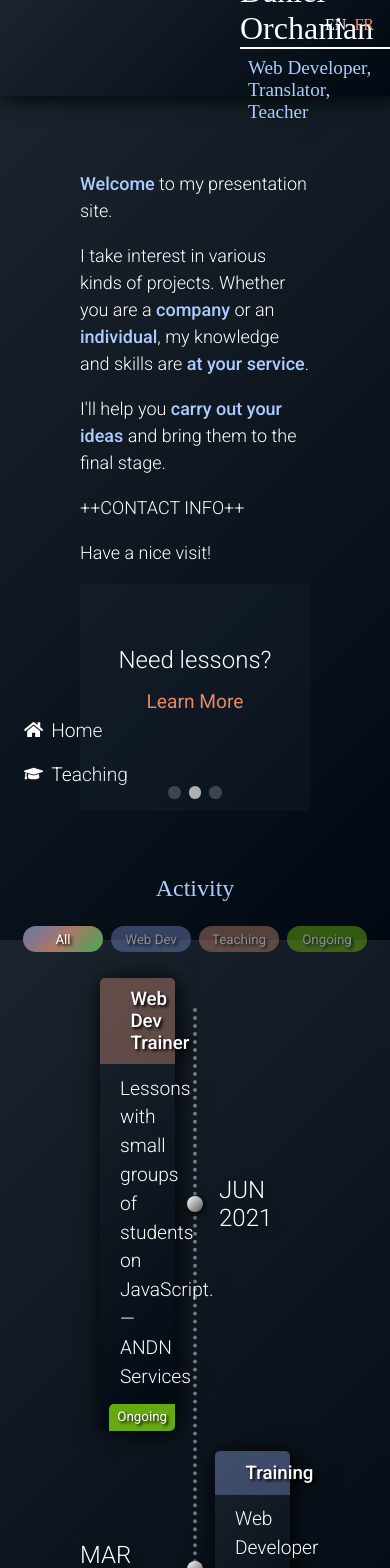
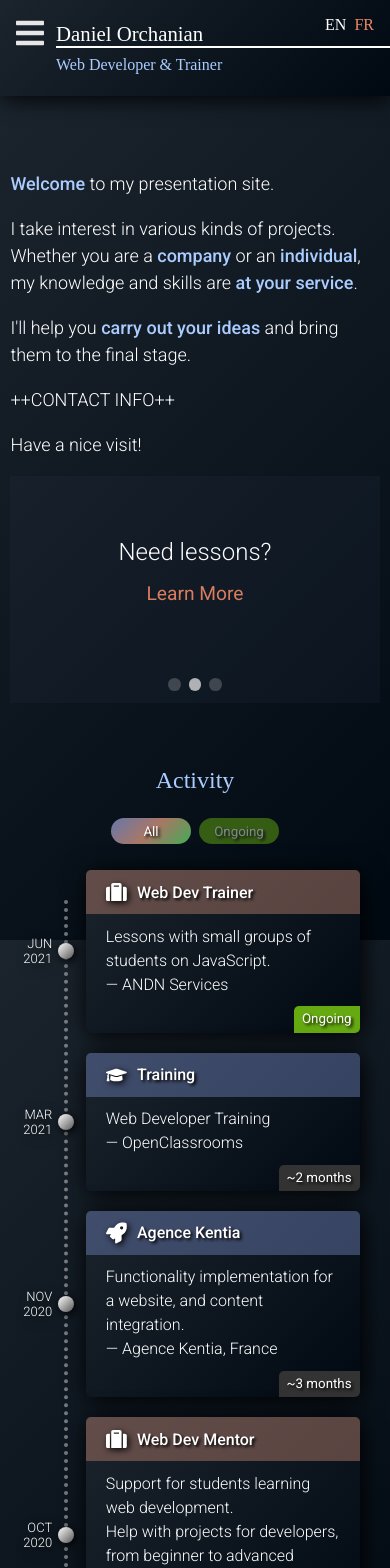
Before and after one commit to do-sieg/portfolio-2021, a Next.js app: page / in a window 390 px wide. Shown: the top 1568 px of the page. Built offline with nearby package versions, Linux system fonts and the light colour scheme; a web font is replaced by a local one.

Commit message:
Responsive design tweaks, planning css split

```diff
--- a/components/PageLayout.js
+++ b/components/PageLayout.js
@@ -1,9 +1,10 @@
 import { useLangTerm } from "../utils/lang";
 import AppHead from "./AppHead";
-import { FaCode, FaEnvelope, FaGraduationCap, FaHome, FaLanguage, FaUser } from "react-icons/fa";
+import { FaBars, FaCode, FaEnvelope, FaGraduationCap, FaHome, FaLanguage, FaTimes, FaUser } from "react-icons/fa";
 import Footer from "./Footer";
 import Link from "next/link";
 import { useRouter } from "next/router";
+import { useEffect, useState } from "react";
 
 export default function PageLayout({ children }) {
     const L_DEV_NAME = useLangTerm("DEV_NAME");
@@ -16,11 +17,56 @@ export default function PageLayout({ children }) {
     const L_NAV_CONTACT = useLangTerm("NAV_CONTACT");
 
     const router = useRouter();
+    console.log(router);
+
+    const [menuOpen, setMenuOpen] = useState(false);
+    // useEffect(() => {
+    //     document.body.style.overflow = menuOpen ? 'hidden' : 'unset';
+    // }, [menuOpen]);
+
+    function handleOpenMenu(e) {
+        e.preventDefault();
+        setMenuOpen(true);
+    }
+
+    function handleCloseMenu() {
+        // No event prevent default here for links
+        setMenuOpen(false);
+    }
+
+    function MenuLink({ href, icon, text }) {
+        return <Link href={href}><a onClick={handleCloseMenu}>{icon}{text}</a></Link>;
+    }
+
+    function renderMenuLinks() {
+        return (
+            <>
+                <MenuLink href="/" icon={<FaHome />} text={L_NAV_HOME} />
+                {/* <Link href="/about"><a><FaUser />{L_NAV_ABOUT}</a></Link> */}
+                {/* <Link href="/dev"><a><FaCode />{L_NAV_DEV}</a></Link> */}
+                <MenuLink href="/teach" icon={<FaGraduationCap />} text={L_NAV_TEACH} />
+                {/* <Link href="/translation"><a><FaLanguage />{L_NAV_TRANSLATION}</a></Link> */}
+                {/* <Link href="/contact"><a><FaEnvelope />{L_NAV_CONTACT}</a></Link> */}
+            </>
+        );
+    }
 
     return (
         <>
             <AppHead />
+            <div className={`menu-overlay ${menuOpen ? "open" : ""}`} onScroll={(e) => {
+                console.log(e);
+            }}>
+                {menuOpen && <button className="close-btn" onClick={handleCloseMenu}><FaTimes /></button>}
+                <nav>{renderMenuLinks()}</nav>
+            </div>
+
+
             <header>
+                {!menuOpen &&
+                    <button className="menu-btn" onClick={handleOpenMenu}><FaBars /></button>
+                }
+
                 <h1>{L_DEV_NAME}</h1>
                 <p className="jobs">{L_DEV_JOB_TITLES}</p>
                 <div className="lang-bar">
@@ -37,12 +83,7 @@ export default function PageLayout({ children }) {
             <div className="container">
                 <div className="side-panel">
                     <nav>
-                        <Link href="/"><a><FaHome />{L_NAV_HOME}</a></Link>
-                        {/* <Link href="/about"><a><FaUser />{L_NAV_ABOUT}</a></Link> */}
-                        {/* <Link href="/dev"><a><FaCode />{L_NAV_DEV}</a></Link> */}
-                        <Link href="/teach"><a><FaGraduationCap />{L_NAV_TEACH}</a></Link>
-                        {/* <Link href="/translation"><a><FaLanguage />{L_NAV_TRANSLATION}</a></Link> */}
-                        {/* <Link href="/contact"><a><FaEnvelope />{L_NAV_CONTACT}</a></Link> */}
+                        {renderMenuLinks()}
                     </nav>
                 </div>
                 <div className="main-panel">
--- a/components/Timeline.js
+++ b/components/Timeline.js
@@ -56,7 +56,7 @@ export default function Timeline() {
 
     function handleToggleFilterStatus(e) {
         e.preventDefault();
-        setFilterStatus(Math.abs(1 - filterStatus));
+        setFilterStatus(parseInt(e.target.value, 10));
     }
 
     function handleToggleFilterGroupAll(e) {
@@ -91,11 +91,12 @@ export default function Timeline() {
         <div className="timeline-container">
 
             <div className="filters">
-                <button className={`all ${filterGroup === 0 ? 'active' : ''}`} onClick={handleToggleFilterGroupAll}>{L_ALL}</button>
-                <button className={`dev ${filterGroup === 1 ? 'active' : ''}`} onClick={handleToggleFilterGroupDev}>{L_NAV_DEV}</button>
-                <button className={`teach ${filterGroup === 2 ? 'active' : ''}`} onClick={handleToggleFilterGroupTeach}>{L_NAV_TEACH}</button>
+                {/* <button className={`all ${filterGroup === 0 ? 'active' : ''}`} onClick={handleToggleFilterGroupAll}>{L_ALL}</button> */}
+                {/* <button className={`dev ${filterGroup === 1 ? 'active' : ''}`} onClick={handleToggleFilterGroupDev}>{L_NAV_DEV}</button> */}
+                {/* <button className={`teach ${filterGroup === 2 ? 'active' : ''}`} onClick={handleToggleFilterGroupTeach}>{L_NAV_TEACH}</button> */}
                 {/* <button className={`translate ${filterGroup === 3 ? 'active' : ''}`} onClick={handleToggleFilterGroupTranslate}>{L_NAV_TRANSLATION}</button> */}
-                <button className={`ongoing ${filterStatus === 1 ? 'active' : ''}`} onClick={handleToggleFilterStatus}>{L_ONGOING}</button>
+                <button className={`all ${filterStatus === 0 ? 'active' : ''}`} value={0} onClick={handleToggleFilterStatus}>{L_ALL}</button>
+                <button className={`ongoing ${filterStatus === 1 ? 'active' : ''}`} value={1} onClick={handleToggleFilterStatus}>{L_ONGOING}</button>
             </div>
 
             <div className="timeline">
--- a/data/events.js
+++ b/data/events.js
@@ -167,7 +167,7 @@ export default [
     {
         type: "job",
         group: "teach",
-        name: { en: "Web Dev Mentorship", fr: "Mentor développement web" },
+        name: { en: "Web Dev Mentor", fr: "Mentor développement web" },
         description: {
             en: (() => (
                 <>
--- a/data/lang/en.js
+++ b/data/lang/en.js
@@ -1,6 +1,6 @@
 export default {
     DEV_NAME: "Daniel Orchanian",
-    DEV_JOB_TITLES: "Web Developer, Translator, Teacher",
+    DEV_JOB_TITLES: "Web Developer & Trainer",
 
     NAV_HOME: "Home",
     NAV_ABOUT: "About Me",
--- a/data/lang/fr.js
+++ b/data/lang/fr.js
@@ -1,5 +1,5 @@
 export default {
-    DEV_JOB_TITLES: "Développeur web, traducteur, enseignant",
+    DEV_JOB_TITLES: "Développeur web & formateur",
 
     NAV_HOME: "Accueil",
     // NAV_ABOUT: "About Me",
--- a/styles/globals.css
+++ b/styles/globals.css
@@ -44,25 +44,52 @@ header {
   display: flex;
   flex-direction: column;
   justify-content: center;
-  padding-left: 15rem;
   font-family: Kufam;
   z-index: 2;
   background-color: #000;
   background-image: linear-gradient(135deg, #3458, #0128);
   filter: drop-shadow(black 2px 2px 12px);
+  padding-left: 3.5rem;
+}
+@media (min-width: 576px) {
+  header {
+    padding-left: 6.5rem;
+  }
+}
+@media (min-width: 992px) {
+  header {
+    padding-left: 11rem;
+  }
+}
+@media (min-width: 1200px) {
+  header {
+    padding-left: 15rem;
+  }
 }
 header h1 {
   margin-bottom: 0.2rem;
   border-bottom: 0.15rem solid;
-  font-size: 2rem;
+  font-size: 1.3rem;
   font-weight: 500;
   color: #fff;
 }
+@media (min-width: 992px) {
+  header h1 {
+    font-size: 2rem;
+  }
+}
 header .jobs {
-  margin: 0.25rem 0 0 0.5rem;
-  font-size: 1.2rem;
+  margin: 0;
+  margin-top: 0.25rem;
+  font-size: 1rem;
   font-weight: 500;
   color: #acf;
+}
+@media (min-width: 992px) {
+  header .jobs {
+    margin-left: 0.5rem;
+    font-size: 1.2rem;
+  }
 }
 header .lang-bar {
   position: absolute;
@@ -77,6 +104,68 @@ header .lang-bar a.current {
 header .lang-bar a.current:hover,
 header .lang-bar a.current :active {
   border-color: white;
+}
+.menu-btn,
+.close-btn {
+  position: absolute;
+  background: none;
+  border: none;
+  color: #e6e6e6;
+  font-size: xx-large;
+  cursor: pointer;
+  transition: color 0.3s ease-in-out 0.1s;
+}
+.menu-btn:hover,
+.close-btn:hover,
+.menu-btn:active,
+.close-btn:active {
+  color: white;
+}
+.menu-btn {
+  top: 1rem;
+  left: 0.5rem;
+}
+@media (min-width: 576px) {
+  .menu-btn {
+    left: 1rem;
+  }
+}
+.close-btn {
+  top: 1rem;
+  right: 1rem;
+  opacity: 0;
+  transform: scale(0.5);
+  transition: 0.3s ease-in 0.3s;
+}
+.menu-overlay {
+  position: fixed;
+  top: 0;
+  left: -100%;
+  z-index: 5;
+  background: linear-gradient(135deg, #333355, rgba(51, 51, 85, 0.95));
+  width: 100%;
+  height: 100%;
+  display: flex;
+  align-items: center;
+  justify-content: center;
+  transition: left;
+  transition-duration: 0.2s;
+}
+.menu-overlay.open {
+  left: 0;
+  transition-duration: 0.2s;
+  transition-delay: 0.1s;
+}
+.menu-overlay.open .close-btn {
+  opacity: 1;
+  transform: scale(1);
+}
+.menu-overlay nav {
+  width: fit-content;
+  gap: 0.5rem;
+}
+.side-panel nav {
+  display: none;
 }
 .container {
   display: flex;
@@ -94,7 +183,17 @@ header .lang-bar a.current :active {
 .container .main-panel {
   width: 100%;
   max-width: 900px;
+  margin: 0;
+}
+@media (min-width: 992px) {
+  .container .main-panel {
+    margin: 0 0 0 12rem;
+  }
+}
+@media (min-width: 1200px) {
+  .container .main-panel {
     margin: 0 auto;
+  }
 }
 nav {
   display: flex;
@@ -143,7 +242,27 @@ nav a:hover:after {
 }
 main {
   min-height: calc(100% - 4rem);
+  padding: 3.5rem 0.65rem 1.5rem;
+}
+@media (min-width: 576px) {
+  main {
+    padding: 3.5rem 1.5rem 1.5rem;
+  }
+}
+@media (min-width: 768px) {
+  main {
     padding: 3.5rem 5rem 1.5rem;
+  }
+}
+@media (min-width: 992px) {
+  main {
+    padding: 3.5rem 3rem 1.5rem 0.5rem;
+  }
+}
+@media (min-width: 1200px) {
+  main {
+    padding: 3.5rem 5rem 1.5rem;
+  }
 }
 footer {
   display: flex;
@@ -213,18 +332,38 @@ hr {
   position: absolute;
   top: 0;
   bottom: 0;
-  left: calc(50% - 2px);
+  left: calc(15% - 2px);
   margin: 3.5rem 0 3.5rem;
   width: 4px;
   border-left: 4px dotted #ccc8;
 }
 .timeline-container .event-container {
   position: relative;
-  width: 50%;
+  width: 85%;
   padding: 10px 20px;
+  left: 15%;
 }
+.timeline-container .event-container .card {
+  animation: 2s ease-in-out forwards rotateCard3DRight;
+}
+.timeline-container .event-container time {
+  right: 100%;
+  justify-content: flex-end;
+  padding-right: 0.85rem;
+  text-align: right;
+}
+@media (min-width: 768px) {
+  .timeline-container .event-container time {
+    padding-right: 1.5rem;
+  }
+}
+.timeline-container .event-container time:after {
+  left: calc(100% - 0.5rem);
+}
+@media (min-width: 768px) {
   .timeline-container .event-container.left {
-  left: 0;
+    left: 0 !important;
+    right: unset;
   }
   .timeline-container .event-container.left .card {
     animation: 2s ease-in-out forwards rotateCard3DLeft;
@@ -236,20 +375,8 @@ hr {
   }
   .timeline-container .event-container.left time:after {
     right: calc(100% - 0.5rem);
+    left: unset;
   }
-.timeline-container .event-container.right {
-  left: 50%;
-}
-.timeline-container .event-container.right .card {
-  animation: 2s ease-in-out forwards rotateCard3DRight;
-}
-.timeline-container .event-container.right time {
-  right: 100%;
-  justify-content: flex-end;
-  padding-right: 1.5rem;
-}
-.timeline-container .event-container.right time:after {
-  left: calc(100% - 0.5rem);
 }
 .timeline-container .event-container .card {
   position: relative;
@@ -262,8 +389,13 @@ hr {
   display: flex;
   align-items: center;
   background-color: #555;
+  padding: 10px;
+  border-radius: 5px 5px 0 0;
+}
+@media (min-width: 281px) {
+  .timeline-container .event-container .card .card-head {
     padding: 10px 20px;
-  border-radius: 5px 5px 0 0;
+  }
 }
 .timeline-container .event-container .card .card-head svg {
   width: 1.5rem;
@@ -277,15 +409,31 @@ hr {
   color: #fff;
   font-weight: 500;
   text-shadow: black 2px 2px 3px;
+  font-size: medium;
+}
+@media (min-width: 576px) {
+  .timeline-container .event-container .card .card-head h3 {
+    font-size: larger;
+  }
 }
 .timeline-container .event-container .card .card-body {
+  padding: 0 10px 20px;
+  font-weight: 300;
+}
+@media (min-width: 281px) {
+  .timeline-container .event-container .card .card-body {
     padding: 0 20px 20px;
-  font-weight: 300;
+  }
 }
 .timeline-container .event-container .card .card-body p {
   margin-top: 0.65rem;
+  font-size: medium;
+  line-height: 1.5;
+}
+@media (min-width: 576px) {
+  .timeline-container .event-container .card .card-body p {
     font-size: larger;
-  line-height: 1.5;
+  }
 }
 .timeline-container .event-container .card .card-body .duration {
   position: absolute;
@@ -326,11 +474,21 @@ hr {
   top: calc(50% - 1rem);
   display: flex;
   align-items: center;
-  width: 100%;
   height: 2rem;
-  font-size: x-large;
+  font-size: small;
   font-weight: 300;
   text-shadow: black 4px 4px 12px;
+}
+@media (min-width: 576px) {
+  .timeline-container .event-container time {
+    width: 100%;
+    font-size: medium;
+  }
+}
+@media (min-width: 768px) {
+  .timeline-container .event-container time {
+    font-size: x-large;
+  }
 }
 .timeline-container .event-container time:after {
   position: absolute;
@@ -455,3 +613,22 @@ hr {
   fill: #acf;
   filter: drop-shadow(black 2px 2px 3px);
 }
+@media (min-width: 768px) {
+  .event-container {
+    width: 50% !important;
+    left: 50% !important;
+    right: unset;
+  }
+  .timeline:after {
+    left: calc(50% - 2px) !important;
+  }
+}
+@media (min-width: 992px) {
+  header .menu-btn,
+  .menu-overlay {
+    display: none;
+  }
+  .side-panel nav {
+    display: flex;
+  }
+}
--- a/styles/globals.less
+++ b/styles/globals.less
@@ -1,3 +1,8 @@
+@md-xsm: 281px;
+@md-sm: 576px;
+@md-md: 768px;
+@md-lg: 992px;
+@md-xlg: 1200px;
 @header-height: 6rem;
 @footer-height: 4rem;
 @side-panel-width: 12rem;
@@ -17,7 +22,13 @@
 .inner-container() {
   width: 100%;
   max-width: 900px;
+  margin: 0;
+  @media (min-width: @md-lg) {
+    margin: 0 0 0 @side-panel-width;
+  }
+  @media (min-width: @md-xlg) {
     margin: 0 auto;
+  }
 }
 
 .dark-gradient() {
@@ -97,7 +108,7 @@ header {
   display: flex;
   flex-direction: column;
   justify-content: center;
-  padding-left: 15rem;
+
   font-family: Kufam;
 
   z-index: 2;
@@ -105,16 +116,37 @@ header {
   .filter-shadow(2px, 12px);
 
 
+  padding-left: 3.5rem;
+  @media (min-width: @md-sm) {
+    padding-left: 6.5rem;
+  }
+  @media (min-width: @md-lg) {
+    padding-left: 11rem;
+  }
+  @media (min-width: @md-xlg) {
+    padding-left: 15rem;
+  }
+
+
+
   h1 {
     margin-bottom: 0.2rem;
     border-bottom: 0.15rem solid;
+    font-size: 1.3rem;
+    @media (min-width: @md-lg) {
       font-size: 2rem;
+    }
     font-weight: 500;
     color: @c-primary;
   }
   .jobs {
-    margin: 0.25rem 0 0 0.5rem;
+    margin: 0;
+    margin-top: 0.25rem;
+    font-size: 1rem;
+    @media (min-width: @md-lg) {
+      margin-left: 0.5rem;
       font-size: 1.2rem;
+    }
     font-weight: 500;
     color: @c-secondary;
   }
@@ -131,6 +163,70 @@ header {
       &:hover, :active { border-color: white; }
     }
   }
+}
+
+
+.menu-btn, .close-btn {
+  position: absolute;
+  background: none;
+  border: none;
+  color: darken(white, 10%);
+  font-size: xx-large;
+  cursor: pointer;
+  transition: color 0.3s ease-in-out 0.1s;
+  &:hover, &:active {
+    color: white;
+  }
+}
+
+.menu-btn {
+  top: 1rem;
+  left: 0.5rem;
+  @media (min-width: @md-sm) {
+    left: 1rem;
+  }
+}
+
+.close-btn {
+  top: 1rem;
+  right: 1rem;
+  opacity: 0;
+  transform: scale(0.5);
+  transition: 0.3s ease-in 0.3s;
+}
+
+.menu-overlay {
+  position: fixed;
+  top: 0;
+  left: -100%;
+  z-index: 5;
+  background: linear-gradient(135deg, fade(#335, 100%), fade(#335, 95%));
+  width: 100%;
+  height: 100%;
+  display: flex;
+  align-items: center;
+  justify-content: center;
+  transition: left;
+  transition-duration: 0.2s;
+  &.open {
+    left: 0;
+    transition-duration: 0.2s;
+    transition-delay: 0.1s;
+    .close-btn {
+      opacity: 1;
+      transform: scale(1);
+    }
+  }
+  nav {
+    width: fit-content;
+    gap: 0.5rem;
+  }
+}
+
+
+
+.side-panel nav {
+  display: none;
 }
 
 
@@ -217,7 +313,19 @@ main {
   // background-color: fade(yellow, 10%);
 
   min-height: calc(100% - @footer-height);
+  padding: 3.5rem 0.65rem 1.5rem;
+  @media (min-width: @md-sm) {
+    padding: 3.5rem 1.5rem 1.5rem;
+  }
+  @media (min-width: @md-md) {
     padding: 3.5rem 5rem 1.5rem;
+  }
+  @media (min-width: @md-lg) {
+    padding: 3.5rem 3rem 1.5rem 0.5rem;
+  }
+  @media (min-width: @md-xlg) {
+    padding: 3.5rem 5rem 1.5rem;
+  }
 }
 
 
@@ -300,7 +408,7 @@ hr {
       position: absolute;
       top: 0;
       bottom: 0;
-      left: calc(50% - 2px);
+      left: calc(15% - 2px);
       margin: 3.5rem 0 3.5rem;
       width: 4px;
       // margin-left: -2px;
@@ -314,11 +422,32 @@ hr {
   .event-container {
 
     position: relative;
-    width: 50%;
+    width: 85%;
     padding: 10px 20px;
+    left: 15%;
+
+    .card {
+      animation: 2s ease-in-out forwards rotateCard3DRight;
+    }
+
+    time {
+      right: 100%;
+      justify-content: flex-end;
+      padding-right: 0.85rem;
+      text-align: right;
+      @media (min-width: @md-md) {
+        padding-right: 1.5rem;
+      }
+      &:after {
+        left: calc(100% - 0.5rem);
+      }
+    }
 
     &.left {
-      left: 0;
+      @media (min-width: @md-md) {
+
+        left: 0 !important;
+        right: unset;
 
         .card {
           animation: 2s ease-in-out forwards rotateCard3DLeft;
@@ -330,25 +459,27 @@ hr {
           padding-left: 1.5rem;
           &:after {
             right: calc(100% - 0.5rem);
+            left: unset;
           }
         }
       }
-    &.right {
-      left: 50%;
+    }
+    // &.right {
+    //   left: 50%;
 
-      .card {
-        animation: 2s ease-in-out forwards rotateCard3DRight;
-      }
+    //   .card {
+    //     animation: 2s ease-in-out forwards rotateCard3DRight;
+    //   }
 
-      time {
-        right: 100%;
-        justify-content: flex-end;
-        padding-right: 1.5rem;
-        &:after {
-          left: calc(100% - 0.5rem);
-        }
-      }
-    }
+    //   time {
+    //     right: 100%;
+    //     justify-content: flex-end;
+    //     padding-right: 1.5rem;
+    //     &:after {
+    //       left: calc(100% - 0.5rem);
+    //     }
+    //   }
+    // }
 
     .card {
       position: relative;
@@ -362,7 +493,10 @@ hr {
         display: flex;
         align-items: center;
         background-color: #555;
+        padding: 10px;
+        @media (min-width: @md-xsm) {
           padding: 10px 20px;
+        }
         border-radius: 5px 5px 0 0;
         svg {
           // box-sizing: content-box;
@@ -377,15 +511,25 @@ hr {
           color: #fff;
           font-weight: 500;
           .text-shadow();
+          font-size: medium;
+          @media (min-width: @md-sm) {
+            font-size: larger;
+          }
         }
       }
       .card-body {
+        padding: 0 10px 20px;
+        @media (min-width: @md-xsm) {
           padding: 0 20px 20px;
+        }
         font-weight: 300;
         p {
           margin-top: 0.65rem;
+          font-size: medium;
+          line-height: 1.5;
+          @media (min-width: @md-sm) {
             font-size: larger;
-          line-height: 1.5;
+          }
         }
         .duration {
           position: absolute;
@@ -431,9 +575,15 @@ hr {
       top: calc(50% - 1rem);
       display: flex;
       align-items: center;
+      height: 2rem;
+      font-size: small;
+      @media (min-width: @md-sm) {
         width: 100%;
-      height: 2rem;
+        font-size: medium;
+      }
+      @media (min-width: @md-md) {
         font-size: x-large;
+      }
       font-weight: 300;
       .text-shadow(4px, 12px);
       &:after {
@@ -597,3 +747,26 @@ hr {
     }
   }
 }
+
+@media (min-width: @md-md) {
+
+  .event-container {
+    width: 50% !important;
+    left: 50% !important;
+    right: unset;
+  }
+
+  .timeline:after {
+    left: calc(50% - 2px) !important;
+  }
+}
+
+
+@media (min-width: @md-lg) {
+  header .menu-btn, .menu-overlay {
+    display: none;
+  }
+  .side-panel nav {
+    display: flex;
+  }
+}
```
Lines whose indentation alone changed are shown as unchanged.
